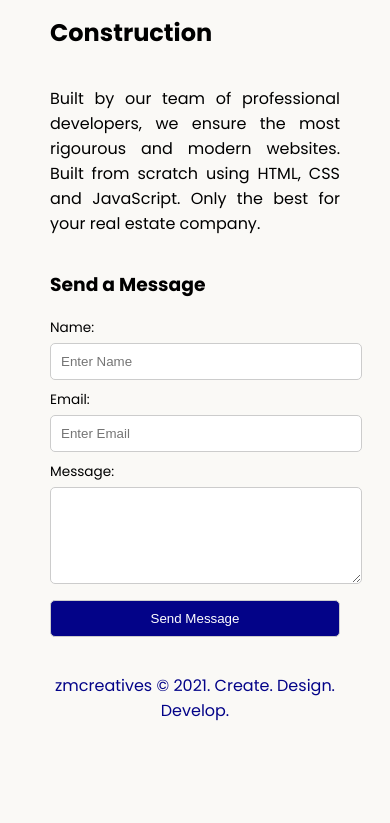
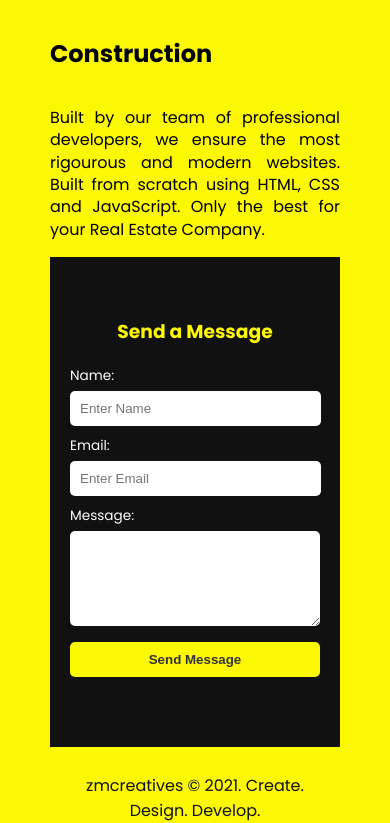
Before and after one commit to ZillMozeez/webDesignAgency, a plain HTML site: page index.html in a window 390 px wide. Shown: the part 1177-2000 px from the top of the page. Before the commit the page ends 1916 px from the top, so only its background shows below. Drawn offline with Linux system fonts and the light colour scheme.

Commit message:
Add files via upload

```diff
--- a/index.html
+++ b/index.html
@@ -15,6 +15,7 @@
   <div class="main">
     <img class="logo" src="./assets/images/logo.jpg" alt="logo">
     <h1>We are a <span>Creative</span><br> Design Agency</h1>
+    <div id="info-section">
       <div class="left card"><img class="tile-image" src="./assets/images/beautiful.jpg" alt="hand and flower in water" height="200">
         <h2 class="card-title">Beauty</h2>
         <p class="card-text">We strive to create the most beautiful websites to showcase your luxury homes and properties to Potential Clients. Working closely with you and your team to design and develop an amazing website for your business.</p>
@@ -23,12 +24,14 @@
       <div class="right card"><img class="tile-image" src="./assets/images/construction.jpg" alt="metal structure" height="200">
         <h2 class="card-title">Construction</h2>
         <p class="card-text">Built by our team of professional developers, we ensure the most rigourous and modern websites. Built from
-          scratch using HTML, CSS and JavaScript. Only the best for your real estate company.</p>
+          scratch using HTML, CSS and JavaScript. Only the best for your Real Estate Company.</p>
+      </div>
     </div>
 
       <div class="clr"></div>
 
       <div id="message-section">
+        <div class="form-section">
           <div class="message-heading">
             <h3>Send a Message</h3>
           </div>
@@ -49,6 +52,8 @@
               <button class="btn" value="Submit">Send Message</button>
             </div>
           </form>
+
+        </div>
       </div>
   </div>
   <footer>
--- a/style.css
+++ b/style.css
@@ -1,7 +1,7 @@
 body {
     font-family: "Poppins", sans-serif;
     margin: 50px 50px 0 50px;
-    background-color: #faf9f6;
+    background-color: #fcf802;
     display: flex;
     flex-direction: column;
     min-height: 95vh;
@@ -18,14 +18,19 @@ body {
   .main h1 span {
     color: #030388;
   }
+  #info-section {
+    margin-bottom: 300px;
+  }
 
   .card {
     width: 45%;
+    line-height: 1.4;
   }
 
   .card .tile-image {
     float: left;
     margin-right: 50px;
+    margin-bottom: 20px;
   }
 
   .card.left {
@@ -39,19 +44,73 @@ body {
   .clr {
     clear: both;
   }
+  #message-section {
+    background-color: #111;
+    padding: 20px 10px;
+    color: #fff;
+  }
+  .form-section {
+    max-width: 600px;
+    margin: 40px auto;
+  }
+  #message-section .message-heading {
+    text-align: center;
+    margin-bottom: 20px;
+    color: #fcf802;
+    font-size: 1.25rem;
+  }
 
-  .message-section {
-    text-align: center;
+  form {
+    display: flex;
+    flex-direction: column;
+  }
+  .form-group {
+    margin-bottom: 20px;
+    font-size: 1rem;
+  }
+  .form-group label {
+    display: block;
+    margin-bottom: 5px;
+  }
+  .form-group input {
+    width: 98.3%;
+    border: 1px solid #ccc;
+    border-radius: 5px;
+    padding: 10px 0;
+    padding-left: 10px;
+  }
+  .form-group #message {
+    width: 99.8%;
+    border: 1px solid #ccc;
+    border-radius: 5px;
+    padding: 10px 0;
+  }
+  .form-group .btn {
+    display: inline-block;
+    background-color: #fcf802;
+    color: #111;
+    font-weight: 700;
+    width: 100%;
+    border: none;
+    border-radius: 5px;
+    padding: 10px ;
+    transition: background 0.6s ease;
+  }
+  .form-group .btn:hover {
+    background-color: #333;
+    color: #fcf802;
+    cursor: pointer;
   }
 
   footer {
     text-align: center;
-    color: #030388;
+    color: #111;
+    padding: 10px;
   }
 
   @media (max-width: 680px){
     .main .logo {
-        width: 30%;
+        width: 40%;
     }
     .main h1 {
         font-size: 3.5rem;
@@ -68,6 +127,12 @@ body {
     .card .card-text {
         text-align: justify;
     }
+    #message-section {
+      padding: 20px;
+    }
+    #message-section .message-heading {
+      font-size: 1rem;
+    }
     form {
       display: flex;
       flex-direction: column;
@@ -81,27 +146,34 @@ body {
       margin-bottom: 5px;
     }
     .form-group input {
-      width: 100%;
-      border: 1px solid #ccc;
+      width: 96.5%;
+      border: none;
       border-radius: 5px;
-      padding: 10px;
+      padding: 10px 0;
+      padding-left: 10px;
     }
     .form-group #message {
       width: 100%;
-      border: 1px solid #ccc;
+      border: none;
       border-radius: 5px;
-      padding: 10px;
+      padding: 10px 0;
     }
     .form-group .btn {
       display: inline-block;
-      background-color: #030388;
-      color: #fff;
+      background-color: #fcf802;
+      color: #333;
       width: 100%;
-      border: 1px solid #ccc;
+      border: none;
       border-radius: 5px;
       padding: 10px 0;
+      transition: background 0.6s ease;
+    }
+    .form-group .btn:hover {
+      color: #fcf802;
+      background-color: #333;
+      cursor: pointer;
     }
     footer {
-      margin-top: 10px;
+      padding: 10px;
     }
   }
```
Also changed, not shown: assets/images/logo.jpg. Lines whose indentation alone changed are shown as unchanged.
